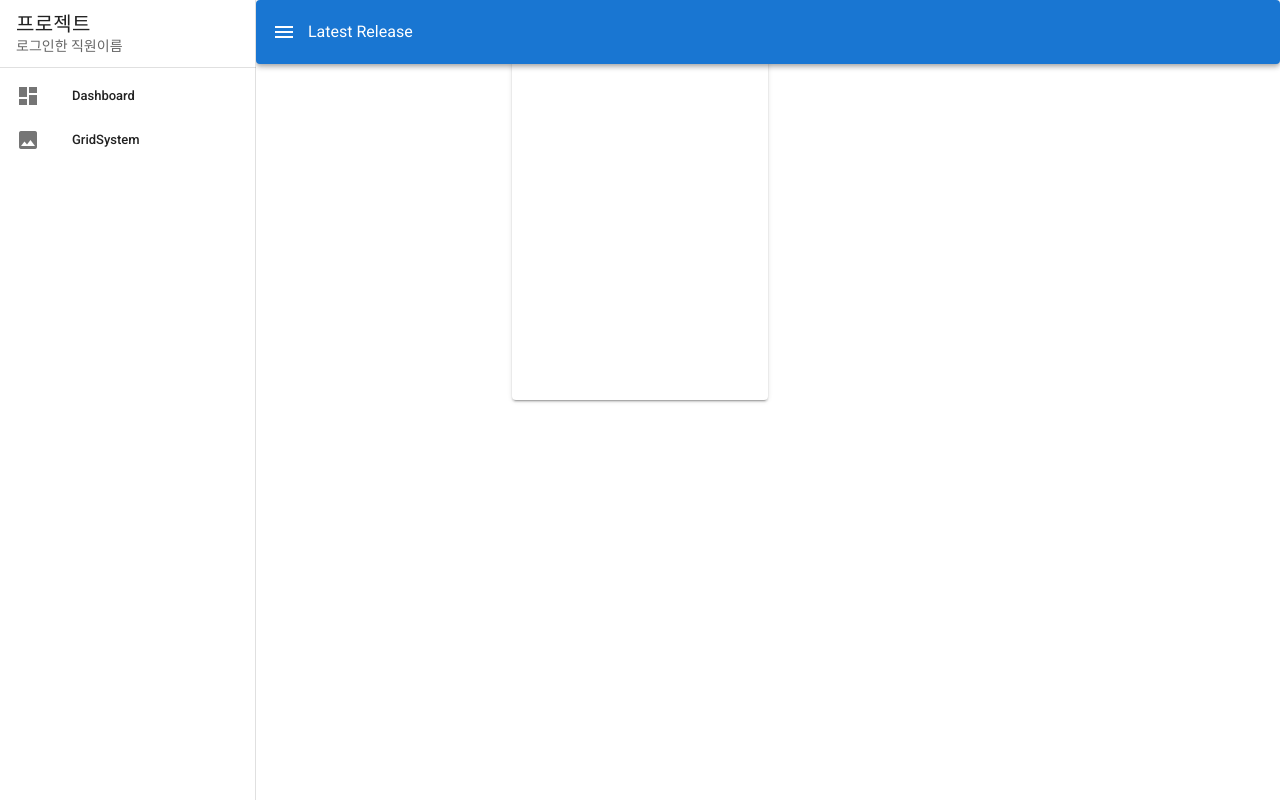
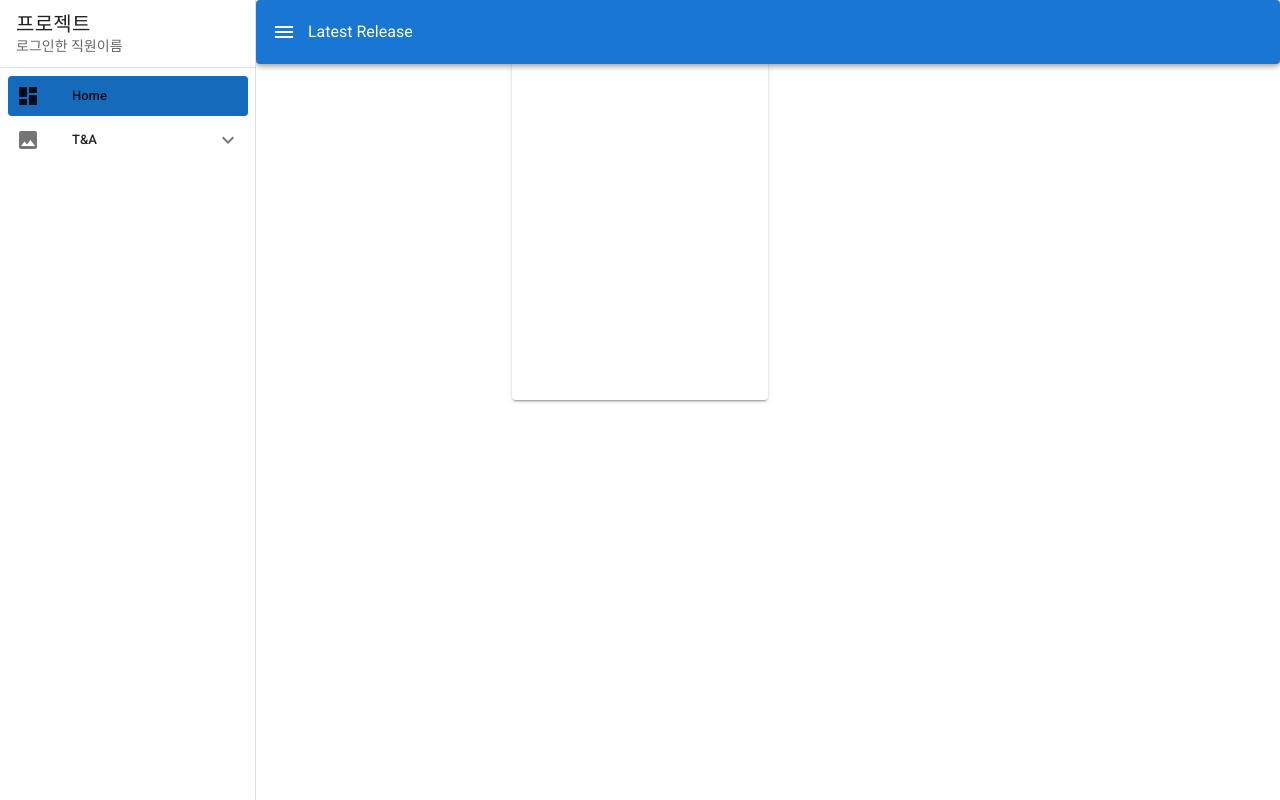
Before and after one commit to JEONSEUNGREE/project_1, a Vue app in the folder frontend/: page / in a window 1280 px wide. Both pictures are taken after a click on the button 28 px from the left and 32 px from the top of the page. Built offline with nearby package versions, Linux system fonts and the light colour scheme.

Commit message:
merge NavDrawer

```diff
--- a/frontend/src/components/layouts/default/NavDrawer.vue
+++ b/frontend/src/components/layouts/default/NavDrawer.vue
@@ -3,6 +3,7 @@
     v-model="drawer"
     app
     v-bind="$attrs"
+    v-on="$listeners"
   >
     <nav-header />
 
--- a/frontend/src/components/layouts/default/NavList.vue
+++ b/frontend/src/components/layouts/default/NavList.vue
@@ -3,25 +3,28 @@
     dense
     nav
   >
-    <v-list-item
-      v-for="item in items"
-      :key="item.title"
-      link
-    >
-      <v-list-item-icon>
-        <v-icon>{{ item.icon }}</v-icon>
-      </v-list-item-icon>
-
-      <v-list-item-content>
-        <v-list-item-title>{{ item.title }}</v-list-item-title>
-      </v-list-item-content>
-    </v-list-item>
+    <template v-for="(item, index) in items ">
+      <nav-list-group
+        v-if="item.items"
+        :key="`group-${index}`"
+        :item="item"
+      />
+      <nav-list-item
+        v-else
+        :key="`item-${index}`"
+        :item="item"
+      />
+    </template>
   </v-list>
 </template>
 
 <script>
 import { mapState } from 'vuex'
 export default {
+  components: {
+    NavListItem: () => import('./NavListItem.vue'),
+    NavListGroup: () => import('./NavListGroup.vue')
+  },
   computed: {
     ...mapState('drawer', {
       items: 'items',
--- a/frontend/src/components/layouts/default/NavListGroup.vue
+++ b/frontend/src/components/layouts/default/NavListGroup.vue
@@ -0,0 +1,43 @@
+<template>
+  <v-list-group
+    :prepend-icon="item.icon"
+    eager
+    v-bind="$attrs"
+  >
+    <template v-slot:activator>
+      <v-list-item-content>
+        <v-list-item-title>
+          {{ item.title }}
+        </v-list-item-title>
+      </v-list-item-content>
+    </template>
+
+    <template v-for="(child, index) in item.items">
+      <nav-list-item
+        :key="`child-${index}`"
+        :item="child"
+      />
+    </template>
+  </v-list-group>
+</template>
+
+<script>
+
+export default {
+  name: "NavListGroup",
+  components: {
+    NavListItem: () => import('./NavListItem.vue')
+  },
+  props: {
+    item: {
+      type: Object,
+      default: () => ({})
+    }
+  },
+
+}
+</script>
+
+<style>
+
+</style>
--- a/frontend/src/components/layouts/default/NavListItem.vue
+++ b/frontend/src/components/layouts/default/NavListItem.vue
@@ -0,0 +1,33 @@
+<template>
+  <v-list-item
+    :key="item.title"
+    link
+    active-class="primary"
+    :to="item.to"
+  >
+    <v-list-item-icon>
+      <v-icon>{{ item.icon }}</v-icon>
+    </v-list-item-icon>
+
+    <v-list-item-content>
+      <v-list-item-title>{{ item.title }}</v-list-item-title>
+    </v-list-item-content>
+  </v-list-item>
+</template>
+
+<script>
+export default {
+  name: "NavListItem",
+  props: {
+    item: {
+      type: Object,
+      default: () => ({})
+    }
+  }
+
+}
+</script>
+
+<style>
+
+</style>
--- a/frontend/src/store/modules/drawer.js
+++ b/frontend/src/store/modules/drawer.js
@@ -1,8 +1,11 @@
 const state = {
   drawer: false,
   items: [
-    { title: 'Dashboard', icon: 'mdi-view-dashboard'},
-    { title: 'GridSystem', icon: 'mdi-image'},
+    { title: 'Home', icon: 'mdi-view-dashboard', to: '/'},
+    { title: 'T&A', icon: 'mdi-image', items:[
+      { title: 'Home', icon: 'mdi-view-dashboard', to: '/header'},
+      { title: 'Home', icon: 'mdi-view-dashboard', to: '/header'},
+    ]},
   ]
 
 }
```
